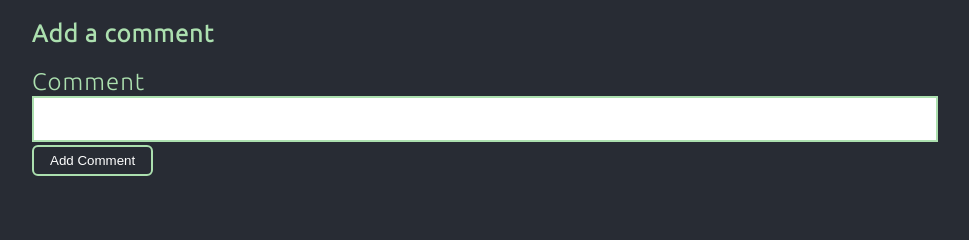
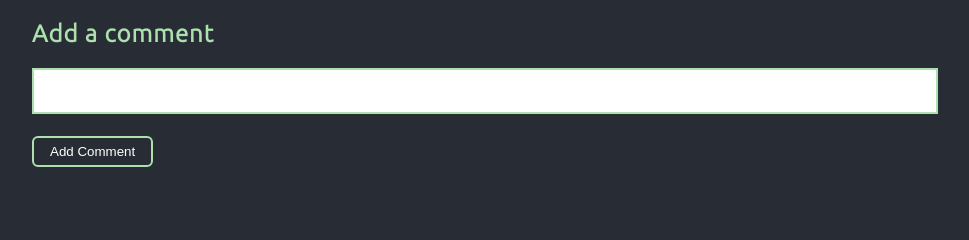
Before and after one commit to ethannixon66/3155TeamProject, a Flask app: template templates/task.html in a window 1280 px wide. Shown: the part 204-444 px from the top of the page, without its empty margins (160-1129 px from the left). Run offline with Flask 3, Linux system fonts and the light colour scheme; the template is opened without the code that fills it: values that come from a table or form of the project are taken from there, others are empty.

Commit message:
formatting for commennts

```diff
--- a/forms.py
+++ b/forms.py
@@ -61,6 +61,6 @@ class CommentForm(FlaskForm):
     class Meta:
         csrf = False
 
-    comment = TextAreaField('Comment', validators=[Length(min=1, max=300)])
+    comment = TextAreaField('Add a Comment', validators=[Length(min=1, max=300)])
 
     submit = SubmitField('Add Comment')
--- a/templates/task.html
+++ b/templates/task.html
@@ -48,13 +48,10 @@
     {% endif %}
     </div>
     <form action="{{ url_for('new_comment', task_id=task.id) }}" method="post">
-        <div class="formwrapper">
-            <h2 class="title">Add a comment</h2>
-            <div class="form-field">
-            {{ form.comment.label }} <br/> {{ form.comment }}
-            </div>
-            {{ form.submit }}
-        </div>
+        <h2>Add a comment</h2>
+        {{ form.comment }}
+        </br></br>
+        {{ form.submit }}
     </form>
 
 {% endblock content %}
```
